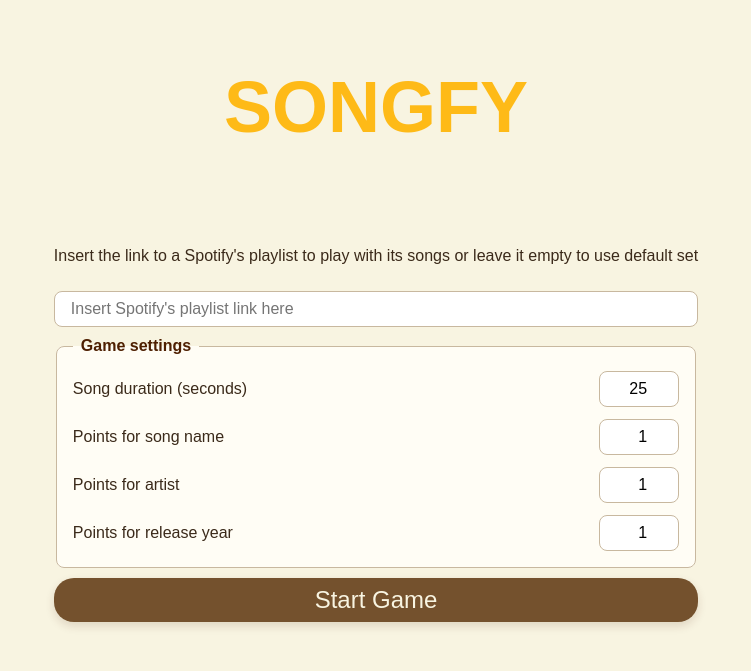
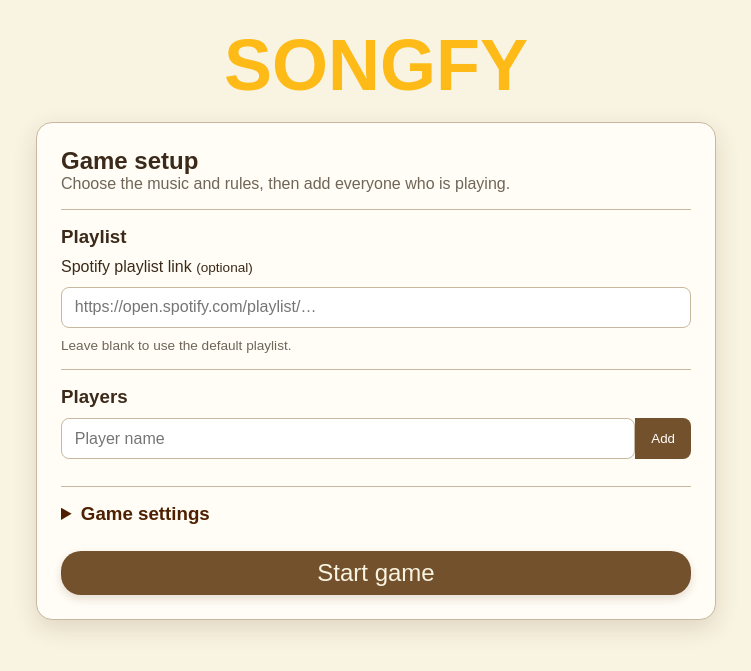
Before and after one commit to robertofbranco/songfy, a FastAPI app: page /songfy/ in a window 1280 px wide. Shown: the top 671 px of the page, without its empty margins (264-1015 px from the left). Run offline with FastAPI, Linux system fonts and the light colour scheme.

Commit message:
Improves index page, and add  section to set players before the game starts

```diff
--- a/app/templates/index.html
+++ b/app/templates/index.html
@@ -3,40 +3,41 @@
 <head>
     <meta charset="UTF-8">
     <meta name="viewport" content="width=device-width, initial-scale=1">
-    <title>Songfy</title>
+    <title>Songfy — Game setup</title>
     <link rel="stylesheet" href="../static/styles.css">
 </head>
 <body class="index-container">
+<main class="setup-page">
     <h1 class="title">SONGFY</h1>
-    <div id="playlistContainer" class="playlist-container">
-        <p>Insert the link to a Spotify's playlist to play with its songs
-            or leave it empty to use default set</p>
-        <input id="playlist-input" placeholder="Insert Spotify's playlist link here">
-        <fieldset class="settings-container">
-            <legend>Game settings</legend>
-            <label for="song-duration-input">
-                Song duration (seconds)
-                <input id="song-duration-input" type="number" min="1" max="300" value="25">
-            </label>
-            <label for="song-name-points-input">
-                Points for song name
-                <input id="song-name-points-input" type="number" min="0" max="100" value="1">
-            </label>
-            <label for="artist-points-input">
-                Points for artist
-                <input id="artist-points-input" type="number" min="0" max="100" value="1">
-            </label>
-            <label for="release-year-points-input">
-                Points for release year
-                <input id="release-year-points-input" type="number" min="0" max="100" value="1">
-            </label>
-        </fieldset>
-        <label for="playlist-input">
-            <button id="start-game-btn" class="primary-button">
-                Start Game
-            </button>
-        </label>
-    </div>
-    <script src="../static/index.js"></script>
+    <form id="game-setup-form" class="setup-panel">
+        <header class="setup-heading"><h2>Game setup</h2><p>Choose the music and rules, then add everyone who is playing.</p></header>
+        <section class="setup-section">
+            <h3>Playlist</h3>
+            <label for="playlist-input">Spotify playlist link <span class="optional">(optional)</span></label>
+            <input id="playlist-input" type="url" placeholder="https://open.spotify.com/playlist/…">
+            <p class="field-help">Leave blank to use the default playlist.</p>
+        </section>
+        <section class="setup-section">
+            <h3>Players</h3>
+            <div class="add-player-container"><input id="add-player-input" maxlength="20" placeholder="Player name" autocomplete="off"><button id="add-player-btn" type="button">Add</button></div>
+            <ul id="setup-player-list" class="setup-player-list" aria-live="polite"></ul>
+            <p id="players-error" class="validation-message" hidden>Add at least one player to start.</p>
+        </section>
+        <details class="setup-section settings-disclosure">
+            <summary>Game settings</summary>
+            <div class="settings-grid">
+                <label for="song-duration-input">Song duration <span><input id="song-duration-input" type="number" min="1" max="300" value="25" required> sec</span></label>
+                <label for="rounds-input">Number of rounds <input id="rounds-input" type="number" min="1" max="100" value="10" required></label>
+            </div>
+            <fieldset class="scoring-container"><legend>Scoring (points)</legend>
+                <label for="song-name-points-input">Song name <input id="song-name-points-input" type="number" min="0" max="100" value="1" required></label>
+                <label for="artist-points-input">Artist <input id="artist-points-input" type="number" min="0" max="100" value="1" required></label>
+                <label for="release-year-points-input">Release year <input id="release-year-points-input" type="number" min="0" max="100" value="1" required></label>
+            </fieldset>
+        </details>
+        <button id="start-game-btn" type="submit" class="primary-button">Start game</button>
+    </form>
+</main>
+<script src="../static/index.js"></script>
 </body>
 </html>
```
